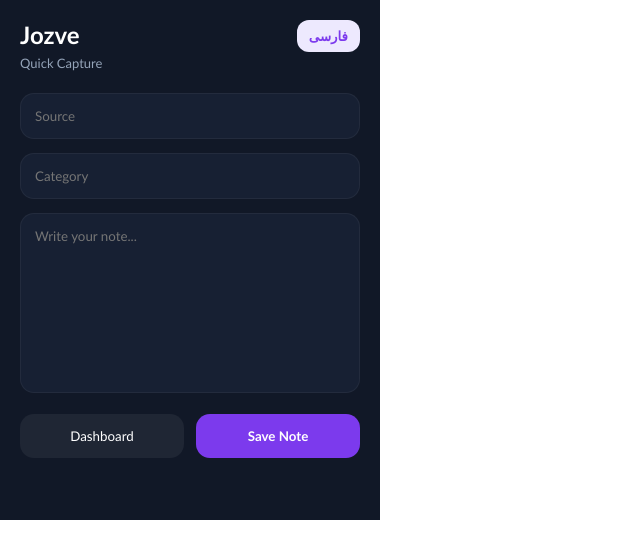
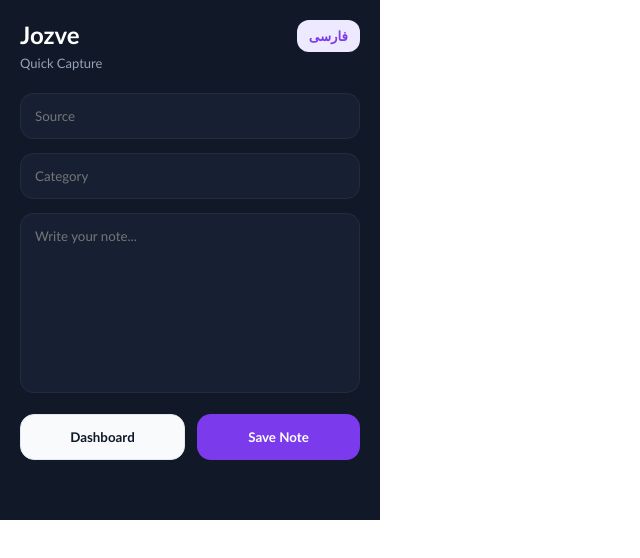
Before and after one commit to amirHHP/Jozve, a React (Vite) app: page / in a window 1280 px wide. Shown: the top 558 px of the page, without its empty margins (0-640 px from the left). Built offline with nearby package versions, Linux system fonts and the light colour scheme.

Commit message:
Fix dashboard button in popup

```diff
--- a/src/App.css
+++ b/src/App.css
@@ -648,12 +648,13 @@ h3 {
 
 .popup-secondary {
   flex: 1;
-  background: rgba(255,255,255,0.06);
-  border: none;
-  color: white;
+  background: #f8fafc;
+  border: 1px solid #e2e8f0;
+  color: #0f172a;
   padding: 14px;
   border-radius: 14px;
   cursor: pointer;
+  font-weight: 600;
 }
 
 .rtl .popup-header {
```
